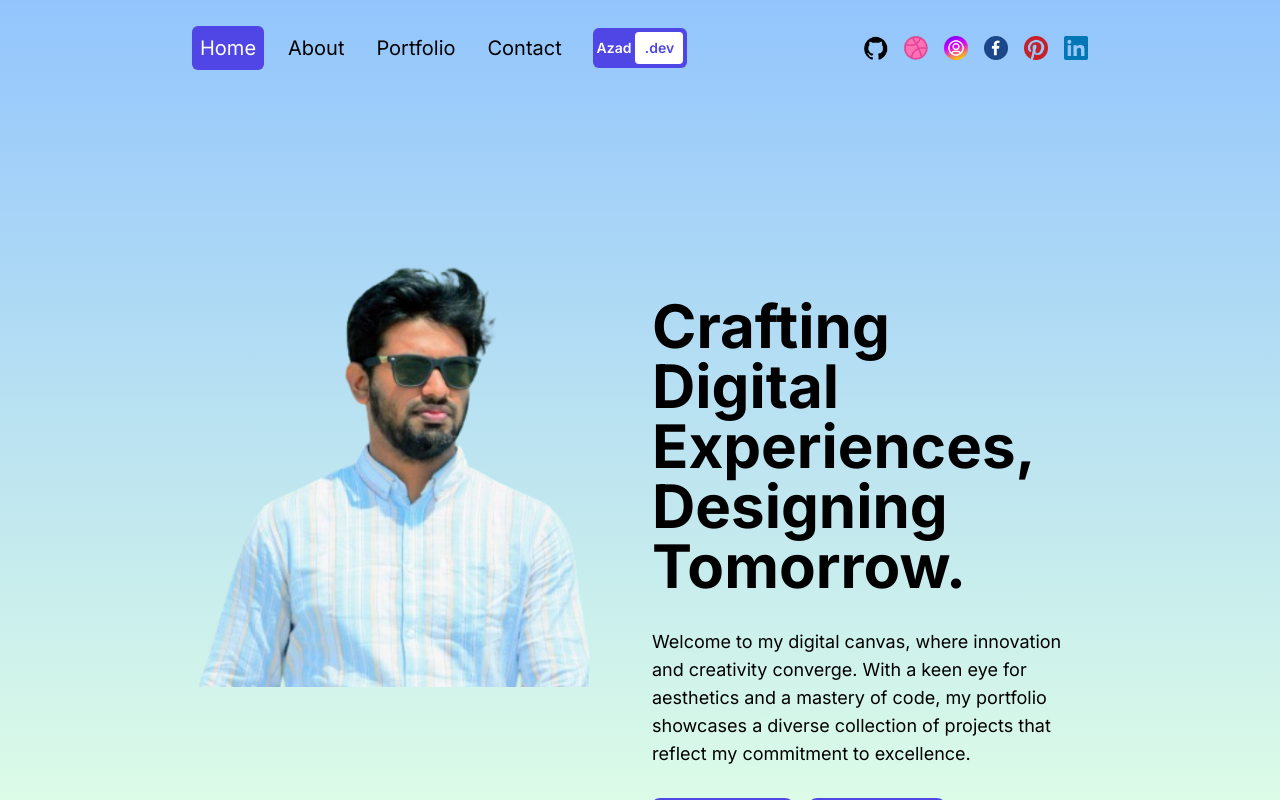
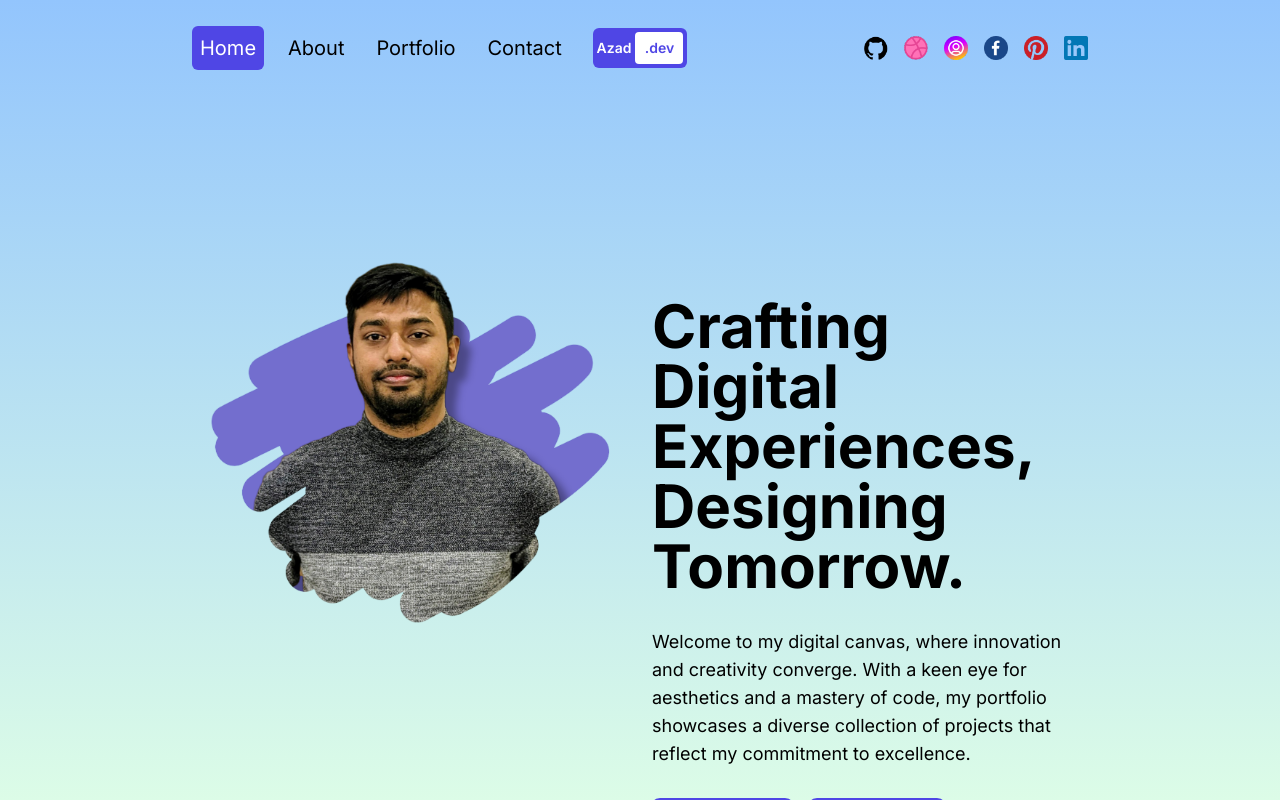
Before and after one commit to im-azad/next-portfolio, a Next.js app: page / in a window 1280 px wide. Built offline with nearby package versions, Linux system fonts and the light colour scheme.

Commit message:
picture update

```diff
--- a/src/app/page.js
+++ b/src/app/page.js
@@ -9,7 +9,7 @@ export default function Home() {
             {/* Image container */}
             <div className="h-1/2 lg:h-full lg:w-1/2 z-0 relative">
                 <Image
-                    src="/aka.png"
+                    src="/azad.png"
                     alt="azad"
                     fill
                     sizes="(100vw, 100vh)"
```
Also changed, not shown: public/aka2.png (added), public/azad.png (added).
